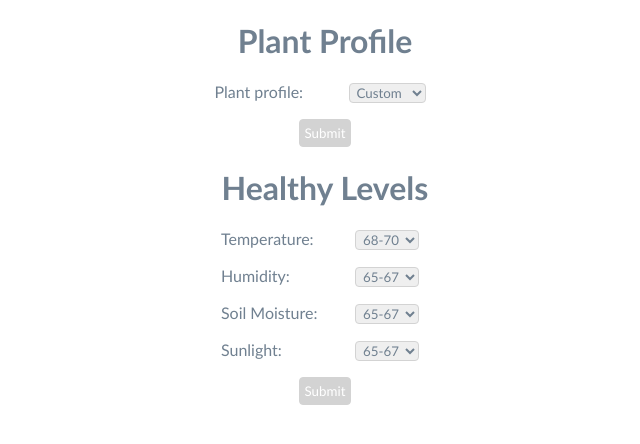
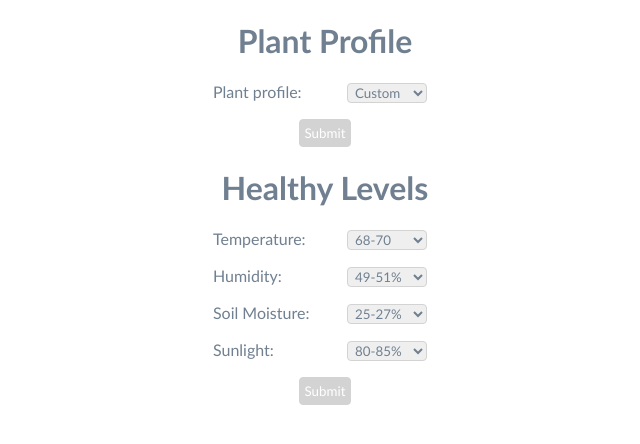
Before and after one commit to colestrine/NYSG, a Django app: page /settings/ in a window 1280 px wide. Shown: the part 44-488 px from the top of the page, without its empty margins (315-955 px from the left). Run offline with Django 3.2, Linux system fonts and the light colour scheme.

Commit message:
Added dummy value buckets

```diff
--- a/Interface Files/healthy_levels.json
+++ b/Interface Files/healthy_levels.json
@@ -1 +1 @@
-{"temperature": "68_70", "humidity": "65_67", "soil_moisture": "65_67", "sunlight": "65_67"}
+{"temperature": "68_70", "humidity": "49_51", "soil_moisture": "25_27", "sunlight": "80_85"}
--- a/UI/greenhouse/settings/forms.py
+++ b/UI/greenhouse/settings/forms.py
@@ -2,15 +2,15 @@ from django import forms
 from scripts.data_handler import data_handler
 
 class PlantProfileForm(forms.Form):
-	plant_profile_choices = [("custom", "Custom"), ("profile_1", "Profile 1")]
+	plant_profile_choices = [("custom", "Custom"), ("profile_1", "Profile 1"), ("profile_2", "Profile 2"), ("profile_3", "Profile 3")]
 
 	plant_profile = forms.ChoiceField(required=False, choices=plant_profile_choices)
 
 class HealthyLevelsForm(forms.Form):
 	temperature_choices = [("65_67", "65-67"), ("68_70", "68-70"), ("71_73", "71-73"), ("74_76", "74-76")]
-	humidity_choices = [("65_67", "65-67"), ("68_70", "68-70"), ("71_73", "71-73"), ("74_76", "74-76")]
-	soil_moisture_choices = [("65_67", "65-67"), ("68_70", "68-70"), ("71_73", "71-73"), ("74_76", "74-76")]
-	sunlight_choices = [("65_67", "65-67"), ("68_70", "68-70"), ("71_73", "71-73"), ("74_76", "74-76")]
+	humidity_choices = [("40_42", "40-42%"), ("43_45", "43-45%"), ("46_48", "46-48%"), ("49_51", "49-51%")]
+	soil_moisture_choices = [("25_27", "25-27%"), ("28_30", "28-30%"), ("31_33", "31-33%"), ("34-36", "34-37%")]
+	sunlight_choices = [("80_85", "80-85%"), ("86_91", "86-91%"), ("92_97", "92-97%"), ("98_100", "98-100%")]
 
 	healthy_levels = data_handler.read_healthy_levels()
 
--- a/UI/greenhouse/static/css/main.css
+++ b/UI/greenhouse/static/css/main.css
@@ -13,6 +13,7 @@ select {
     margin: 0px 10px;
     padding: 0px 3px;
     color: slategray;
+    width: 80px;
     font-family: "Trebuchet MS", Helvetica, sans-serif;
 }
 
```
